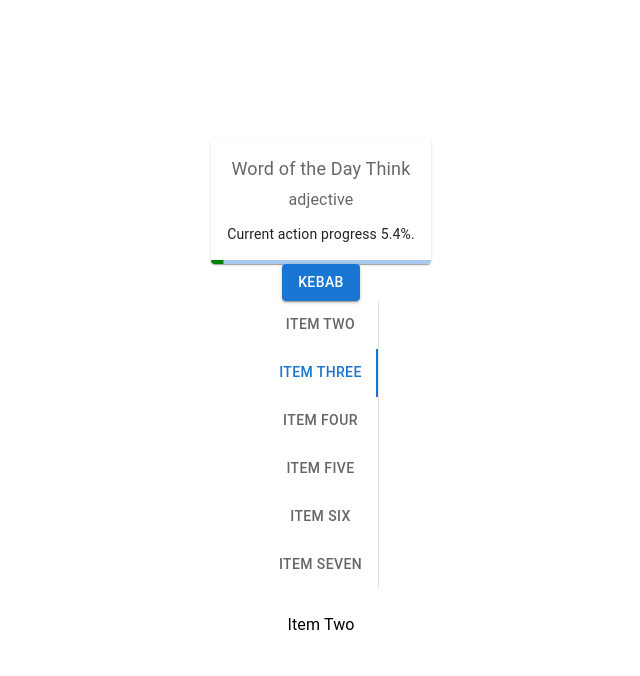
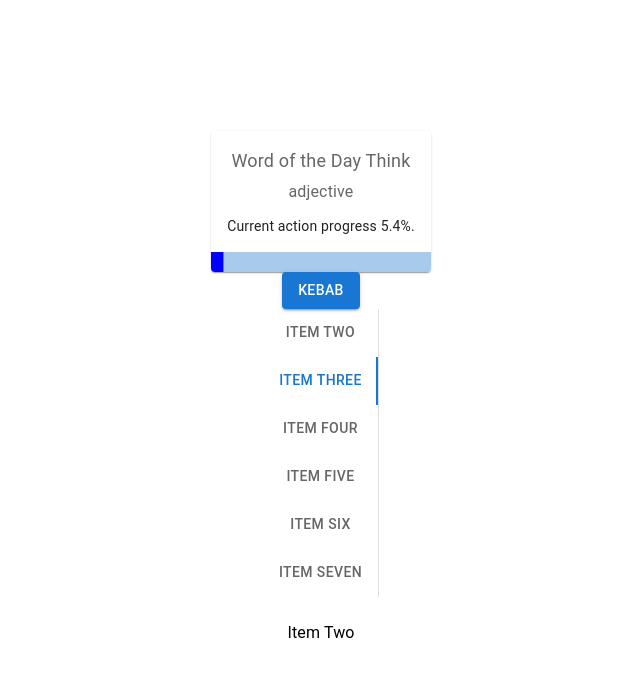
Before and after one commit to johanstrandberg/ruidia, a React (Create React App) app: page / in a window 1280 px wide. Shown: the top 676 px of the page, without its empty margins (319-959 px from the left). Built offline with nearby package versions, Linux system fonts and the light colour scheme.

Commit message:
add height

```diff
--- a/src/themes/defaultTheme.js
+++ b/src/themes/defaultTheme.js
@@ -6,9 +6,10 @@ const theme = createTheme({
       styleOverrides: {
         root: {
           transition: 'none',
+          height: '20px',
           span: {
             transition: 'none',
-            backgroundColor: 'green',
+            backgroundColor: 'blue',
           },
         },
       },
```
